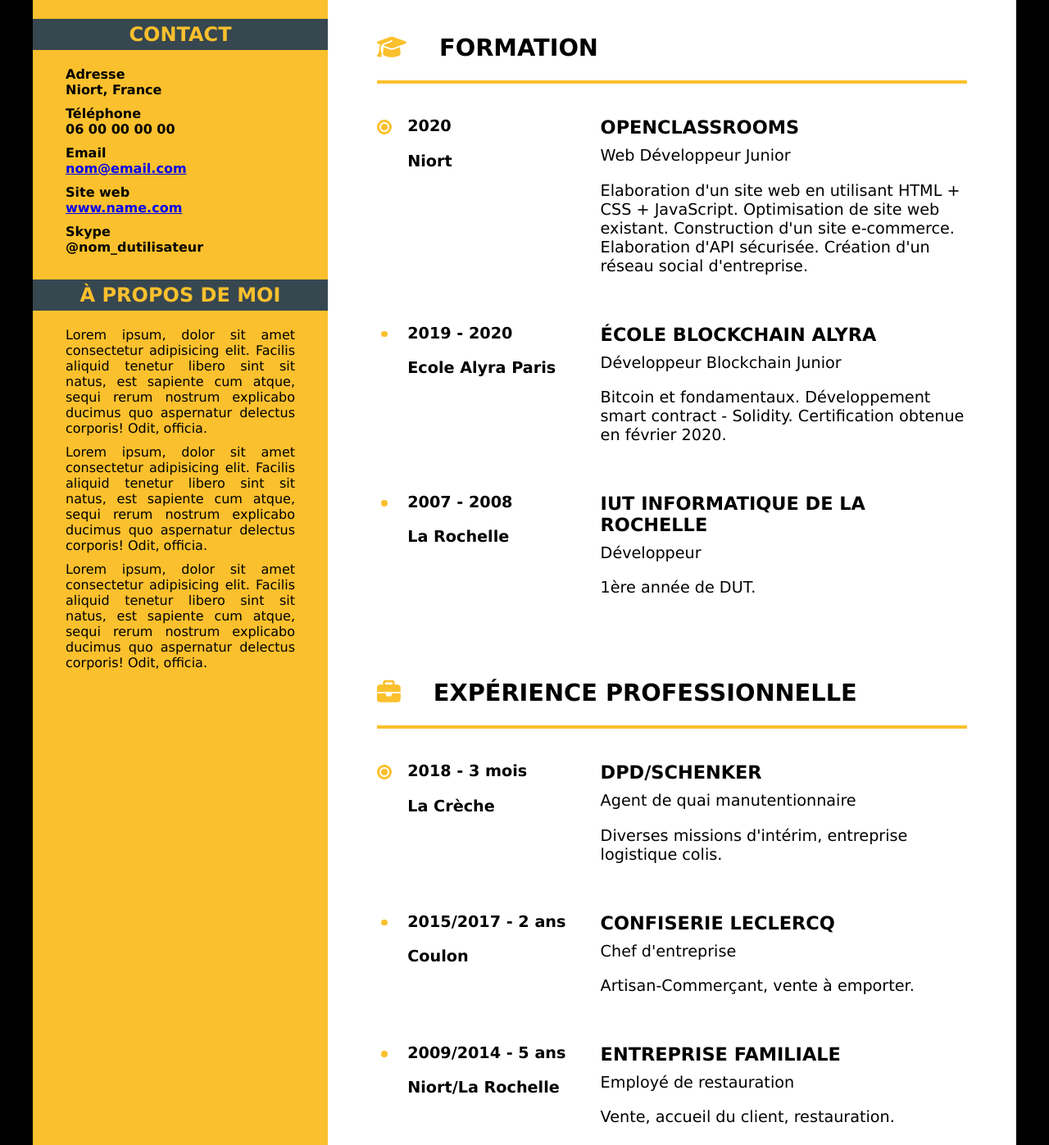
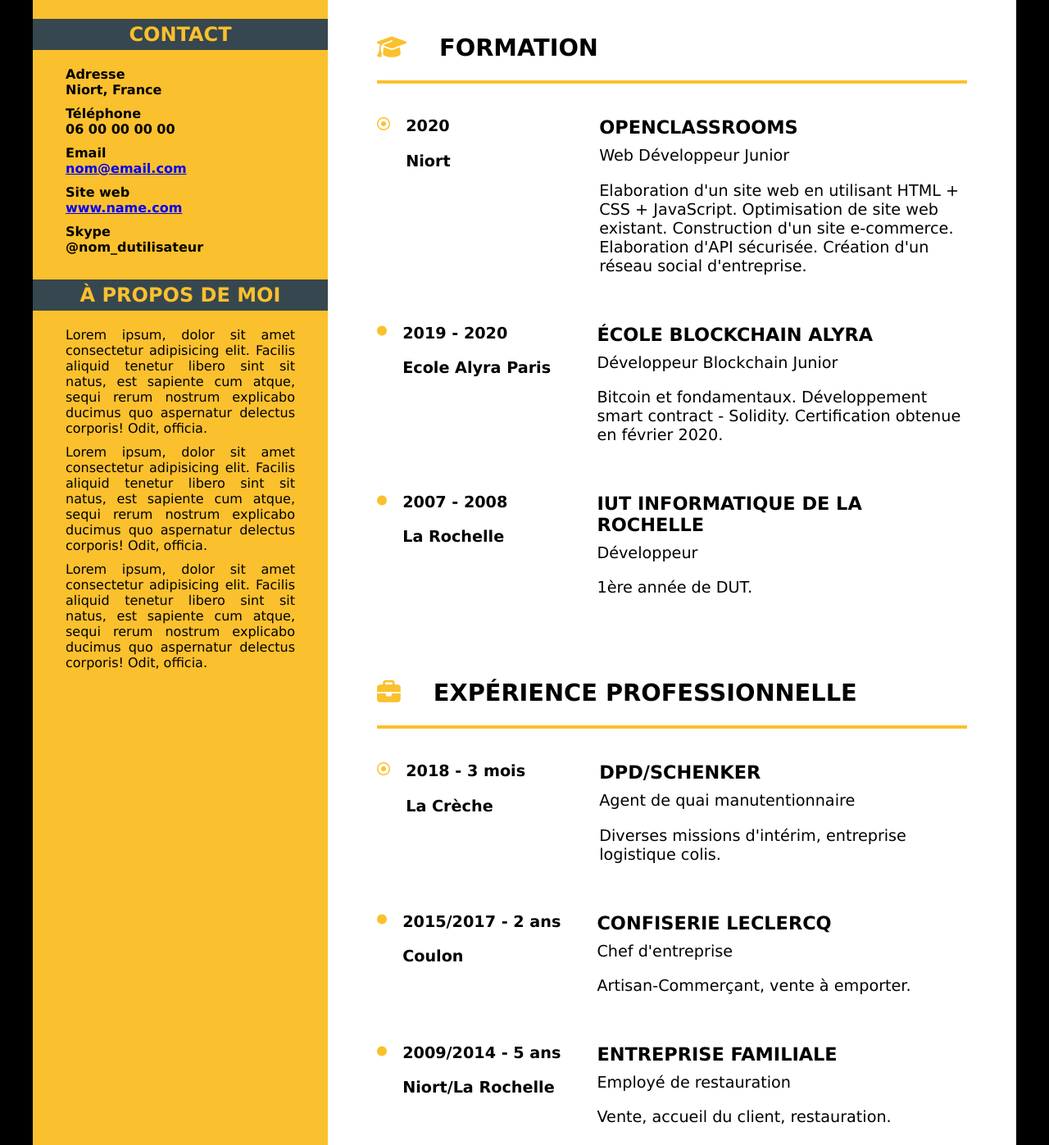
Before and after one commit to Esselka/OC, a plain HTML site: page P2_Leclercq_Alexis/index.html in a window 1280 px wide. Shown: the part 318-1715 px from the top of the page at 82% size. Drawn offline with Linux system fonts and the light colour scheme.

Commit message:
remplacement des puces circle et dot-circle

```diff
--- a/P2_Leclercq_Alexis/index.html
+++ b/P2_Leclercq_Alexis/index.html
@@ -68,9 +68,7 @@
                 <hr>
                 <div class="conteneur_details">
 
-                    <div class="outer_circle couleur_fond">
-                        <div class="dot couleur_fond"></div>
-                    </div>
+                    <div class="couleur_fond puces"><i class="far fa-dot-circle"></i></div>
 
                     <div class="année">
                         <p>2020</p>
@@ -87,10 +85,7 @@
 
                 <div class="conteneur_details">
 
-                    <div class="outer_circle blanc">
-                        <div class="dot couleur_fond"></div>
-                    </div>
-
+                    <div class="couleur_fond puces"><i class="fas fa-circle fa-xs"></i></div>
 
                     <div class="année">
                         <p>2019 - 2020</p>
@@ -107,9 +102,7 @@
 
                 <div class="conteneur_details">
 
-                    <div class="outer_circle blanc">
-                        <div class="dot couleur_fond"></div>
-                    </div>
+                    <div class="couleur_fond puces"><i class="fas fa-circle fa-xs"></i></div>
 
                     <div class="année">
                         <p>2007 - 2008</p>
@@ -134,10 +127,7 @@
 
                 <div class="conteneur_details">
 
-                    <div class="outer_circle couleur_fond">
-                        <div class="dot couleur_fond"></div>
-                    </div>
-
+                    <div class="couleur_fond puces"><i class="far fa-dot-circle"></i></div>
 
                     <div class="année">
                         <p>2018 - 3 mois</p>
@@ -154,9 +144,7 @@
 
                 <div class="conteneur_details">
 
-                    <div class="outer_circle blanc">
-                        <div class="dot couleur_fond"></div>
-                    </div>
+                    <div class="couleur_fond puces"><i class="fas fa-circle fa-xs"></i></div>
 
                     <div class="année">
                         <p>2015/2017 - 2 ans</p>
@@ -173,9 +161,7 @@
 
                 <div class="conteneur_details">
 
-                    <div class="outer_circle blanc">
-                        <div class="dot couleur_fond"></div>
-                    </div>
+                    <div class="couleur_fond puces"><i class="fas fa-circle fa-xs"></i></div>
 
                     <div class="année">
                         <p>2009/2014 - 5 ans</p>
--- a/P2_Leclercq_Alexis/style.css
+++ b/P2_Leclercq_Alexis/style.css
@@ -119,25 +119,6 @@ hr {
     font-size: 1.1rem;
 }
 
-.outer_circle {
-    margin-top: 0.2rem;
-    width: 0.8rem;
-    height: 0.8rem;
-    border: 0.2rem solid;
-    border-radius: 50%;
-    -webkit-box-align: center;
-    -webkit-box-pack: center;
-    display: -webkit-box;
-}
-
-.dot {
-    width: 0.1rem;
-    height: 0.1rem;
-    border: 0.2rem solid;
-    background-color: #FBC02D;
-    border-radius: 50%;
-}
-
 .colonne_droite section p {
     font-size: 1.2rem;
     margin-top: 0;
@@ -231,7 +212,7 @@ hr {
         font-size: 1.1rem;
         margin-bottom: 1.5rem;
     }
-    .outer_circle {
+    .puces {
         display: none;
     }
     .colonne_droite section p {
```
